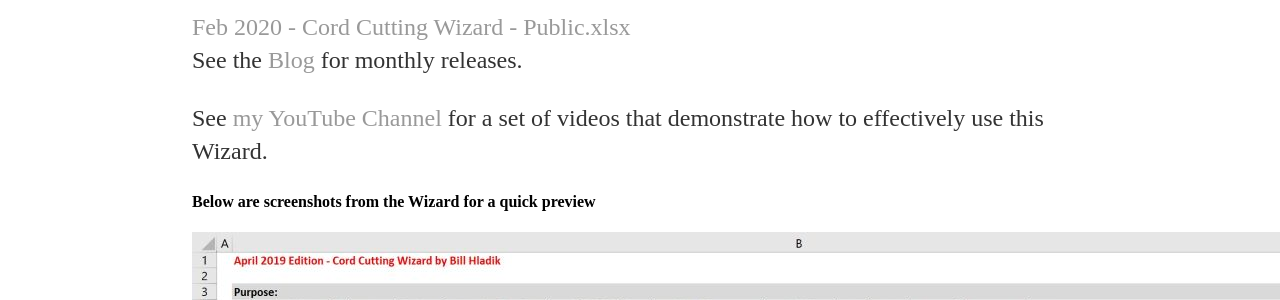
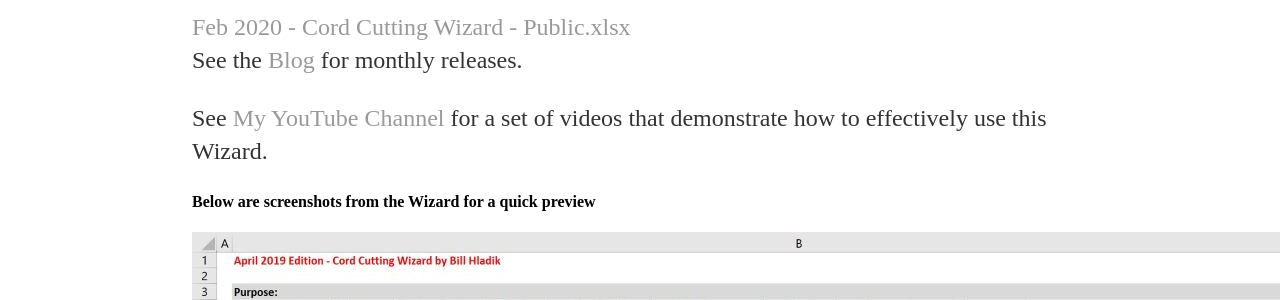
Before and after one commit to wjhladik/wjhladik.github.io, a Jekyll site: the page built from index.html, in a window 1280 px wide and 900 px high. Shown: the part 309-609 px from the top of the window. Built offline with Jekyll 4.4.1, drawn with Linux system fonts in a browser that asks for light colours.

```diff
--- a/index.html
+++ b/index.html
@@ -9,9 +9,9 @@ It's designed to help people decide which live TV streaming Services and Add-On
 might want to buy to get the maximum number of Networks (channels) they care about for the lowest price.
 <p>
 	<h3>Latest Version - Feb 2020</h3>
-	<p><a href="/Feb 2020 - Cord Cutting Wizard - Public.xlsx">Feb 2020 - Cord Cutting Wizard - Public.xlsx</a>
+	<p><a href="Feb 2020 - Cord Cutting Wizard - Public.xlsx">Feb 2020 - Cord Cutting Wizard - Public.xlsx</a>
 	<br>See the <a href="/blog">Blog</a> for monthly releases.
-	<p>See <a href="https://www.youtube.com/channel/UC166ORyfcuJx9Wi9IcOZbWw">my YouTube Channel</a> for a set of videos that demonstrate how to effectively use this Wizard.
+	<p>See <a href="https://www.youtube.com/channel/UC166ORyfcuJx9Wi9IcOZbWw">My YouTube Channel</a> for a set of videos that demonstrate how to effectively use this Wizard.
 	<p>
 	<h4>Below are screenshots from the Wizard for a quick preview</h4>
 	<img src="/Read Me.jpg">
```
